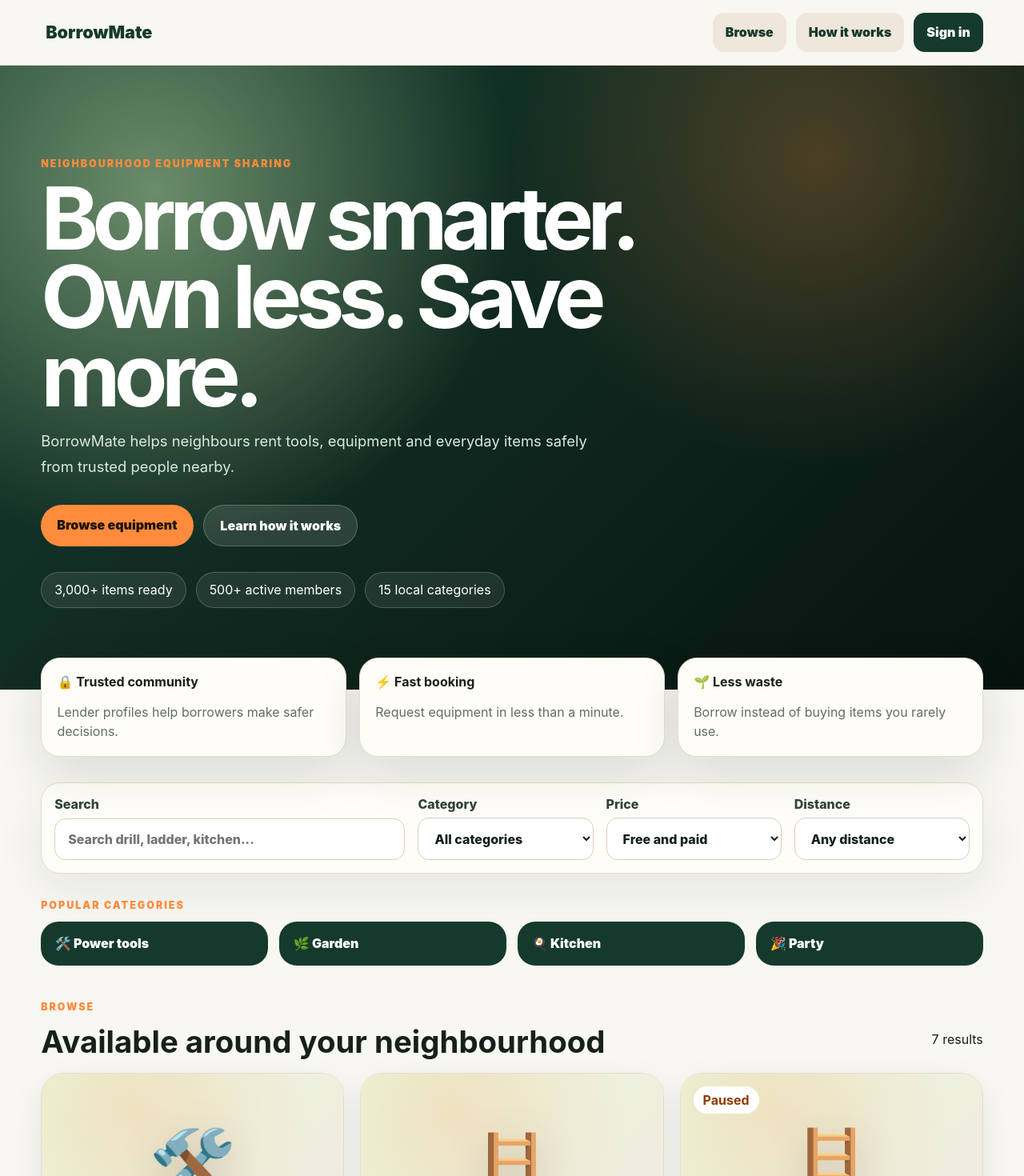
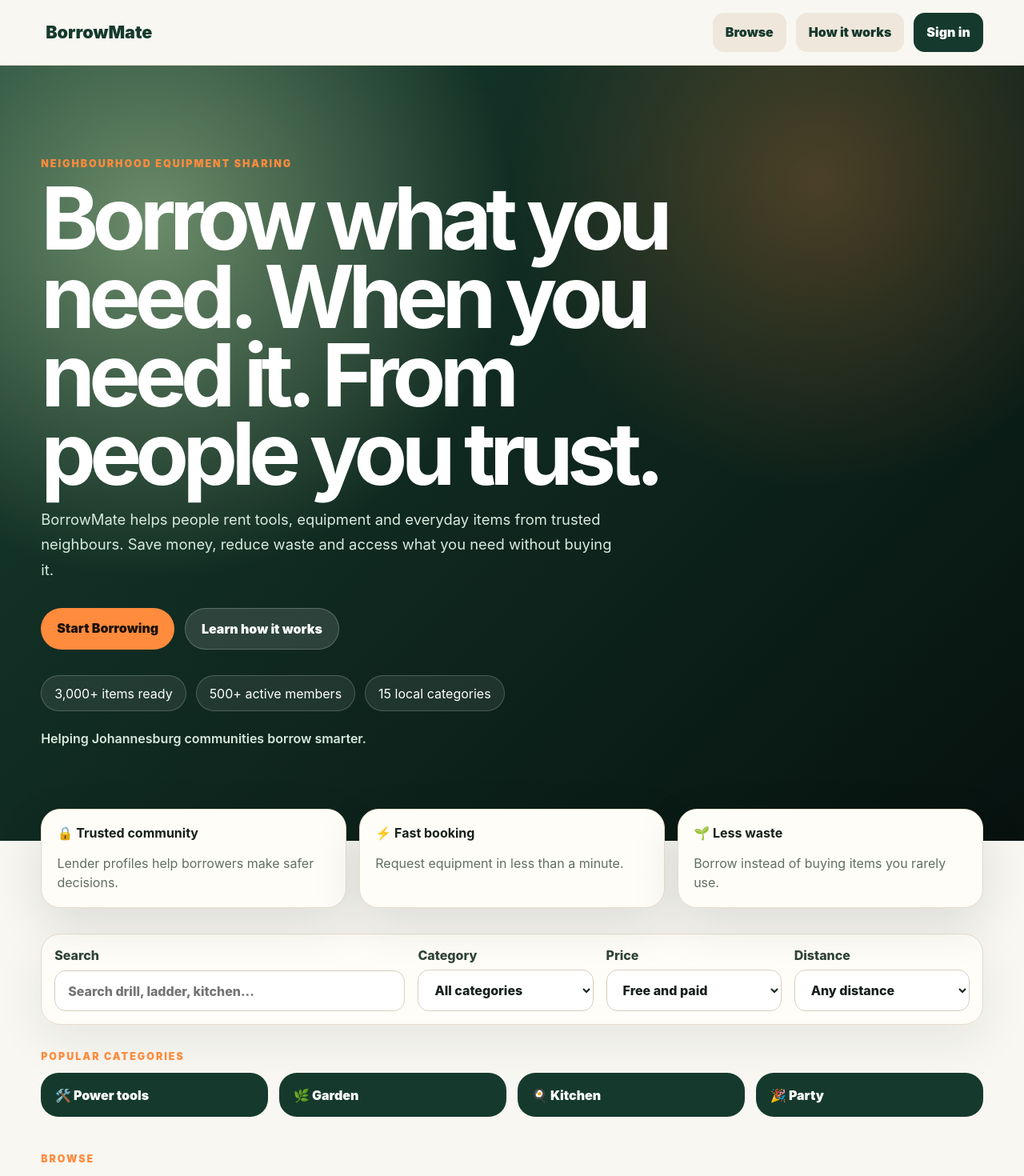
Before and after one commit to Paul280-cloud/founder-capstone-borrowmate, a React (Vite) app: page / in a window 1280 px wide. Shown: the top 1470 px of the page at 80% size. Built offline with nearby package versions, Linux system fonts and the light colour scheme.

Commit message:
Improve hero messaging

```diff
--- a/src/App.tsx
+++ b/src/App.tsx
@@ -198,14 +198,16 @@ function BrowseScreen({
       <section className="hero-section">
         <div className="hero-content">
           <p className="eyebrow">Neighbourhood equipment sharing</p>
-          <h1>Borrow smarter. Own less. Save more.</h1>
+          <h1>Borrow what you need.
+               When you need it.
+              From people you trust.</h1>
           <p className="hero-copy">
-            BorrowMate helps neighbours rent tools, equipment and everyday items safely from trusted people nearby.
+            BorrowMate helps people rent tools, equipment and everyday items from trusted neighbours. Save money, reduce waste and access what you need without buying it.
           </p>
 
           <div className="hero-buttons">
             <a href="#browse" className="primary-link">
-              Browse equipment
+              Start Borrowing
             </a>
             <button className="light-button">Learn how it works</button>
           </div>
@@ -215,6 +217,9 @@ function BrowseScreen({
             <span>500+ active members</span>
             <span>15 local categories</span>
           </div>
+          <p className="hero-trust">
+             Helping Johannesburg communities borrow smarter.
+          </p>
         </div>
       </section>
 
@@ -287,7 +292,7 @@ function BrowseScreen({
       <section className="section-heading">
         <div>
           <p className="eyebrow">Browse</p>
-          <h2>Available around your neighbourhood</h2>
+          <h2>Available near you today</h2>
         </div>
         <p>{items.length} result{items.length === 1 ? "" : "s"}</p>
       </section>
@@ -455,10 +460,10 @@ function BookingScreen({ item, step, booking, onBack, onBookingChange, onStepCha
 
         {step === 3 && (
           <div className="success-box">
-            <h2>🎉 Booking Request Sent!</h2>
-            <p>Your request has been sent to the lender.</p>
-            <p>You will receive a confirmation once they accept.</p>
-            <p><strong>Estimated response:</strong> within 2 hours.</p>
+            <h2>🎉 Your booking request has been sent!</h2>
+            <p>The lender has received your request.</p>
+            <p>You'll be notified as soon as they respond.</p>
+            <p><strong>Typical response time:</strong> Under 2 hours.</p>
 
             <button className="dark-button" onClick={onBack}>
               Return to item
@@ -500,8 +505,9 @@ function Footer() {
   return (
     <footer className="footer">
       <strong>BorrowMate</strong>
+      <p>Making borrowing simple, affordable and sustainable.</p>
       <p>Built with React, TypeScript and Vite.</p>
-      <span>© 2026 BorrowMate. Founder sprint MVP.</span>
+      <span>© 2026 BorrowMate.</span>
     </footer>
   );
 }
@@ -1042,6 +1048,12 @@ const styles = `
 .footer strong {
   font-size: 1.4rem;
 }
+  .hero-trust {
+  margin-top: 1.5rem;
+  color: #d8eadf;
+  font-size: 1rem;
+  font-weight: 600;
+}
   @media (max-width: 900px) {
     .filters-panel,
     .detail-grid,
```
